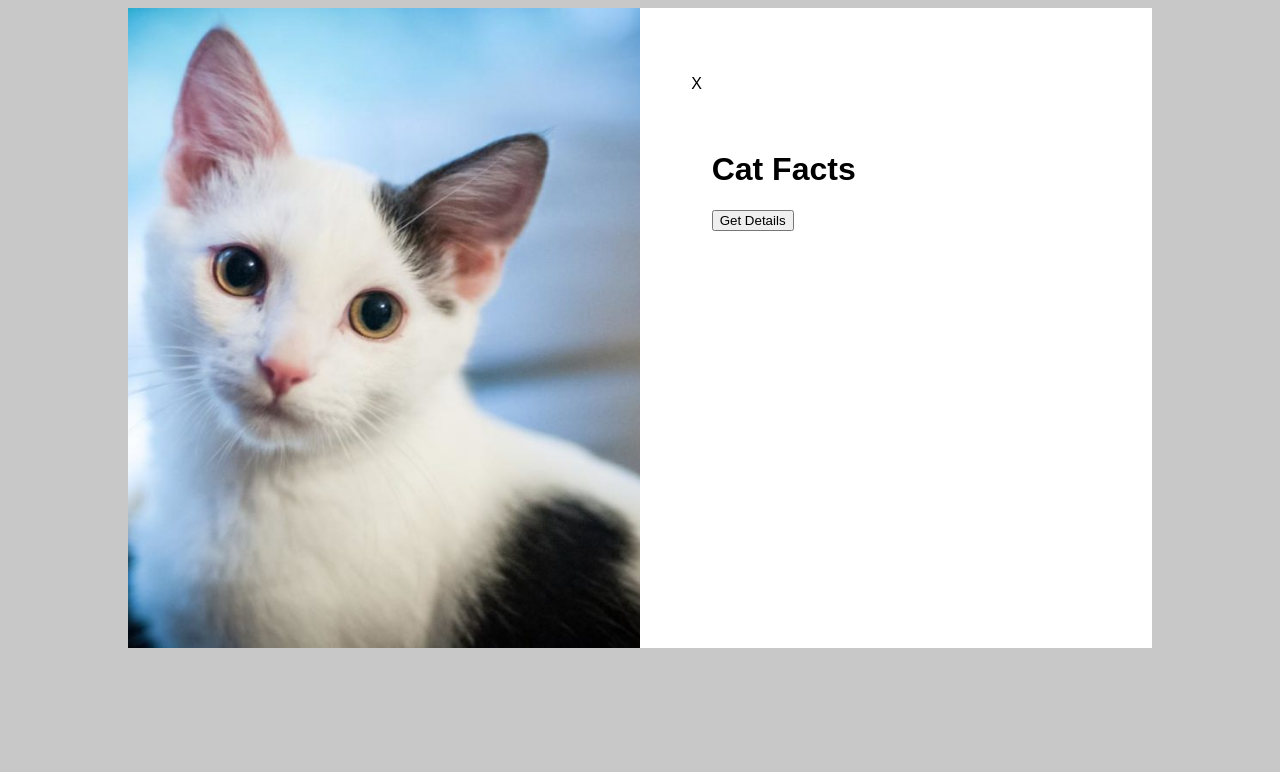
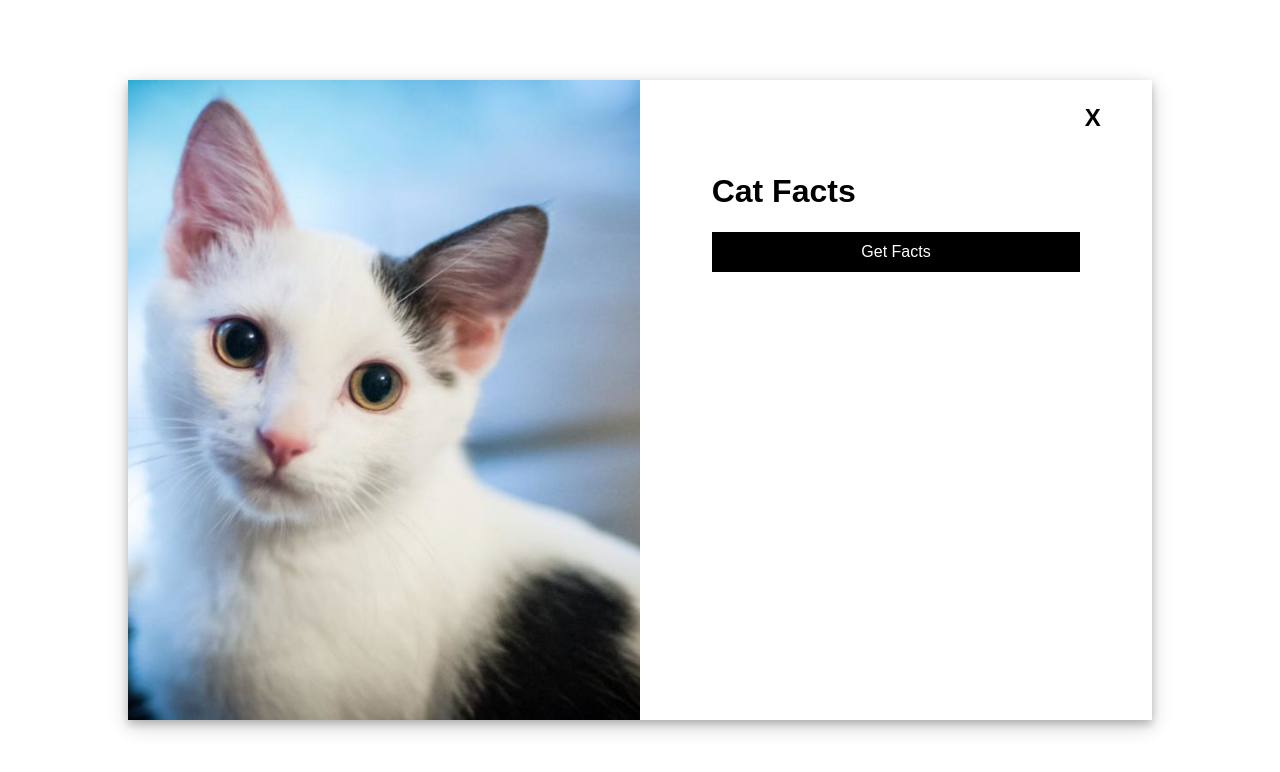
Before and after one commit to lankaukk/cat-facts, a plain HTML site: page index.html in a window 1280 px wide. Drawn offline with Linux system fonts and the light colour scheme.

Commit message:
fixed styling, why not

```diff
--- a/_assets/styles.css
+++ b/_assets/styles.css
@@ -1,6 +1,6 @@
 body {
   font-family: Arial, Helvetica, sans-serif;
-  background-color: rgb(200, 200, 200);
+
 }
 
 #popup {
@@ -8,10 +8,15 @@ body {
   height: 80vh;
   width: 80vw;
 
-  background-color: white;
+  box-shadow: 0 4px 8px 0 rgba(0, 0, 0, 0.2), 0 6px 20px 0 rgba(0, 0, 0, 0.19);
 
   display: flex;
   opacity: 0;
+
+  position: absolute;
+  left: 50%;
+  top: 50%;
+  transform: translate(-50%, -50%);
 }
 
 .cat-pic {
@@ -25,10 +30,28 @@ body {
 }
 
 .close {
-
- right: 0;
+  position: absolute;
+  top: 0;
+  right: 5%;
+  font-weight: bolder;
+  font-size: x-large;
 }
 
 .info {
   padding: 5%;
 }
+
+li {
+  font-size: small !important;
+  margin-bottom: 10px;
+}
+
+#fetchdata {
+  font-size: medium;
+  background-color: black;
+  color: white;
+  text-align: center;
+  width: 100%;
+  border: 0 !important;
+  padding: 3% !important;
+}
--- a/index.html
+++ b/index.html
@@ -24,7 +24,7 @@
 
 			</ul>
 
-			<button id="fetchdata" onClick="getData()">Get Details</button>
+			<button id="fetchdata" onClick="getData()">Get Facts</button>
 		</div>
 
 	</div>
```
